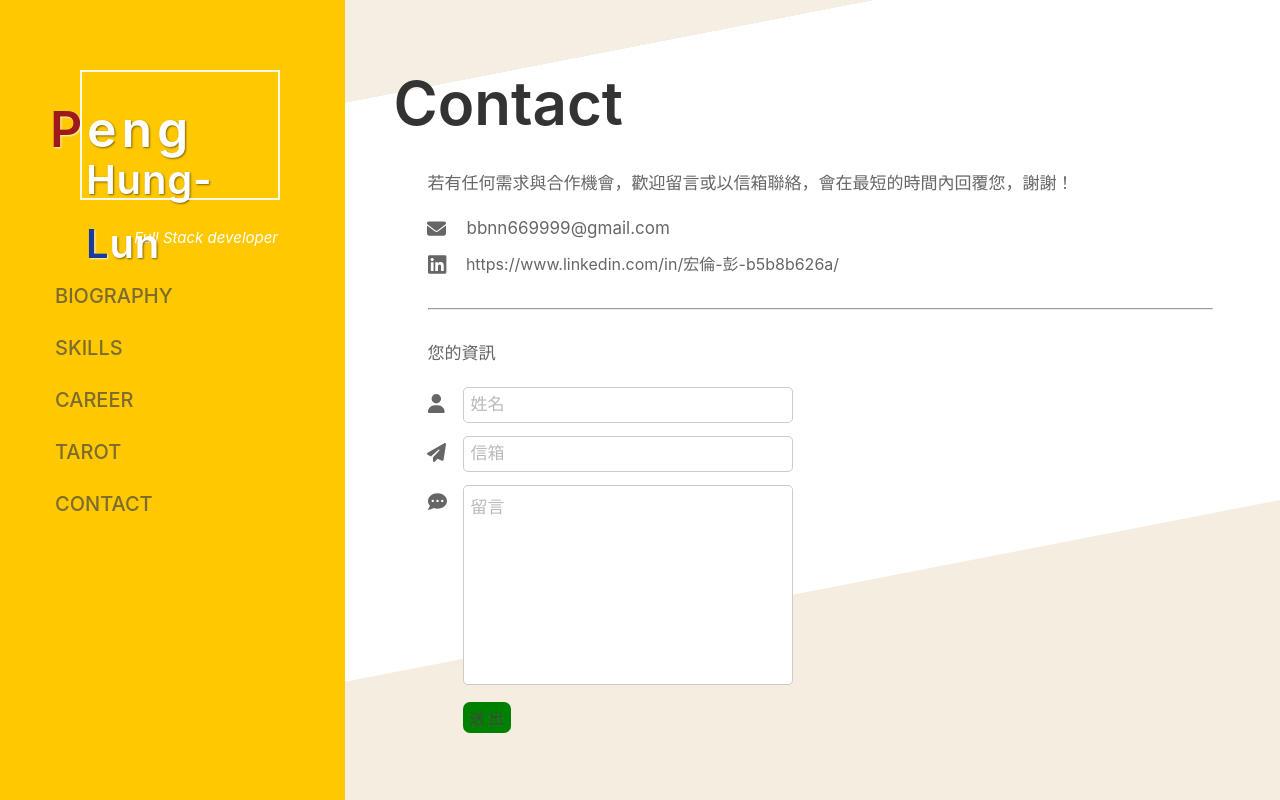
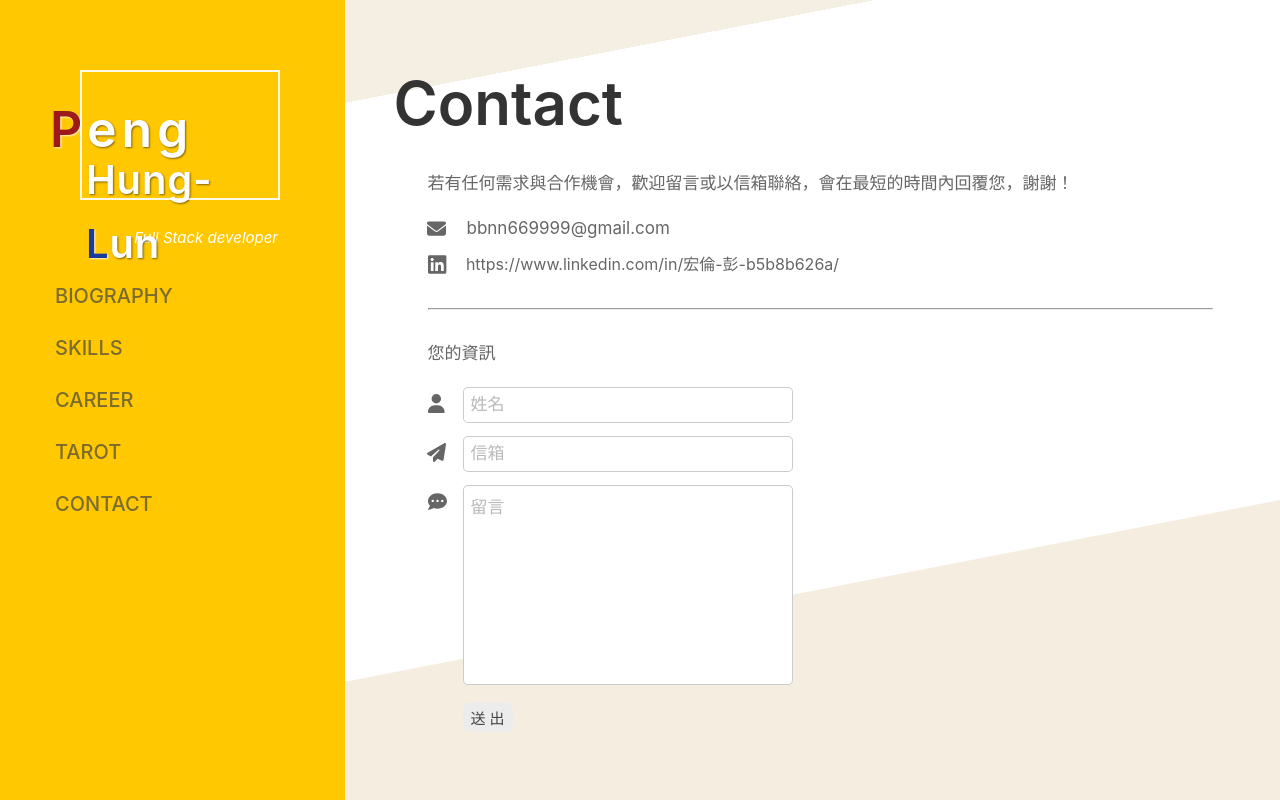
Before and after one commit to Ben10225/MyWeb, a Vue app: page /contact in a window 1280 px wide. Built offline with nearby package versions, Linux system fonts and the light colour scheme; what vue-plyr would draw is missing.

Commit message:
add email send result response

```diff
--- a/src/views/ContactView.vue
+++ b/src/views/ContactView.vue
@@ -7,6 +7,14 @@ import { db } from "@/firebase";
 import { collection, addDoc } from "firebase/firestore";
 import emailjs from "@emailjs/browser";
 import emailAccount from "../components/js/env.js";
+
+const emailResContent = ref("");
+const emailResColor = ref("#ffffff");
+const btnDisable = ref(false);
+const alertShow = ref(false);
+const btnContent = ref("送 出");
+const iconTag = ref("thumbs-up");
+const alertBtnBgc = ref("rgb(63, 156, 63)");
 
 const formData = ref({
   name: "",
@@ -30,7 +38,10 @@ const PUBLIC_KEY = emailAccount.PUBLIC_KEY;
 const submit = async () => {
   const result = await v$.value.$validate();
   if (result) {
-    await addDoc(collection(db, "email-message"), {
+    btnContent.value = "";
+    btnDisable.value = true;
+
+    addDoc(collection(db, "email-message"), {
       name: formData.value.name,
       email: formData.value.email,
       message: formData.value.message,
@@ -51,21 +62,41 @@ const submit = async () => {
       )
       .then(
         (result) => {
-          // console.log("SUCCESS!", result.text);
+          formData.value.name = "";
+          formData.value.email = "";
+          formData.value.message = "";
+          v$.value.$reset();
+
+          emailResContent.value = "發送成功 !";
+          emailResColor.value = "rgb(63, 156, 63)";
+          alertShow.value = true;
+          iconTag.value = "thumbs-up";
+          alertBtnBgc.value = "rgb(63, 156, 63)";
+          resetEmailRes();
         },
         (error) => {
-          // console.log("FAILED...", error.text);
+          emailResContent.value = "發送失敗 請稍後再試 !";
+          emailResColor.value = "rgb(215, 80, 42)";
+          alertShow.value = true;
+          iconTag.value = "triangle-exclamation";
+          alertBtnBgc.value = "rgb(215, 80, 42)";
+          resetEmailRes();
         }
       );
-    formData.value.name = "";
-    formData.value.email = "";
-    formData.value.message = "";
-    v$.value.$reset();
   }
 };
 
+const resetEmailRes = () => {
+  setTimeout(() => {
+    emailResContent.value = "";
+    emailResColor.value = "#ffffff";
+    btnContent.value = "送 出";
+    btnDisable.value = false;
+    alertShow.value = false;
+  }, 3000);
+};
+
 const errorHandler = (errId) => {
-  console.log(errId);
   if (
     errId === "name-required" ||
     errId === "name-minLength" ||
@@ -169,7 +200,31 @@ const errorHandler = (errId) => {
             >
           </div>
           <div class="button-block">
-            <button>送 出</button>
+            <div class="alert-btn-outter">
+              <div
+                class="alert-btn"
+                :class="{ 'btn-move': alertShow }"
+                :style="{ backgroundColor: alertBtnBgc }"
+              >
+                <font-awesome-icon
+                  :icon="['fas', iconTag]"
+                  class="btn-icon"
+                  :class="{ 'btn-icon-move': alertShow }"
+                />
+              </div>
+            </div>
+            <button :disabled="btnDisable">
+              {{ btnContent }}
+              <img
+                v-show="btnDisable"
+                class="loading"
+                src="/loading.gif"
+                alt=""
+              />
+            </button>
+            <div class="email-alert" :style="{ color: emailResColor }">
+              {{ emailResContent }}
+            </div>
           </div>
         </form>
       </div>
@@ -192,7 +247,6 @@ const errorHandler = (errId) => {
   width: 800px;
   height: 800px;
   position: relative;
-  /* border: 1px solid #000; */
 }
 h1 {
   position: absolute;
@@ -279,12 +333,17 @@ button {
   margin-top: 10px;
   cursor: pointer;
   border: none;
-  border-radius: 7px;
-  /* background-color: #ececec; */
-  background-color: green;
-  color: #444;
+  border-radius: 8px;
+  background-color: #ececec;
   transition: 0.3s;
   outline: none;
+  position: relative;
+  width: 50px;
+  height: 30px;
+  color: #444;
+}
+.button-block {
+  position: relative;
 }
 button:hover {
   background-color: #e1e1e1;
@@ -296,4 +355,57 @@ button:hover {
   margin-left: 10px;
   color: rgb(187, 64, 64);
 }
+.email-alert {
+  position: absolute;
+  top: 13px;
+  margin-left: 20px;
+  opacity: 1;
+  display: inline-block;
+  font-size: 16px;
+}
+.loading {
+  position: absolute;
+  left: 50%;
+  top: 50%;
+  transform: translate(-50%, -50%);
+  width: 23px;
+  pointer-events: none;
+  user-select: none;
+}
+.alert-btn-outter {
+  position: absolute;
+  margin-left: 35px;
+  margin-top: 10px;
+  width: 50px;
+  height: 30px;
+  overflow: hidden;
+  user-select: none;
+  pointer-events: none;
+}
+.alert-btn {
+  width: 50px;
+  height: 30px;
+  border-radius: 8px;
+  position: absolute;
+  z-index: 10;
+  display: flex;
+  justify-content: center;
+  align-items: center;
+  overflow: hidden;
+  top: 30px;
+  transition: 0.3s;
+}
+.btn-icon {
+  color: #ffffff;
+  font-size: 21px;
+  position: relative;
+  top: -31px;
+  transition: 0.3s;
+}
+.btn-move {
+  top: 0px;
+}
+.btn-icon-move {
+  top: -1px;
+}
 </style>
```
Also changed, not shown: public/loading.gif (added), public/rolling.gif (added).
